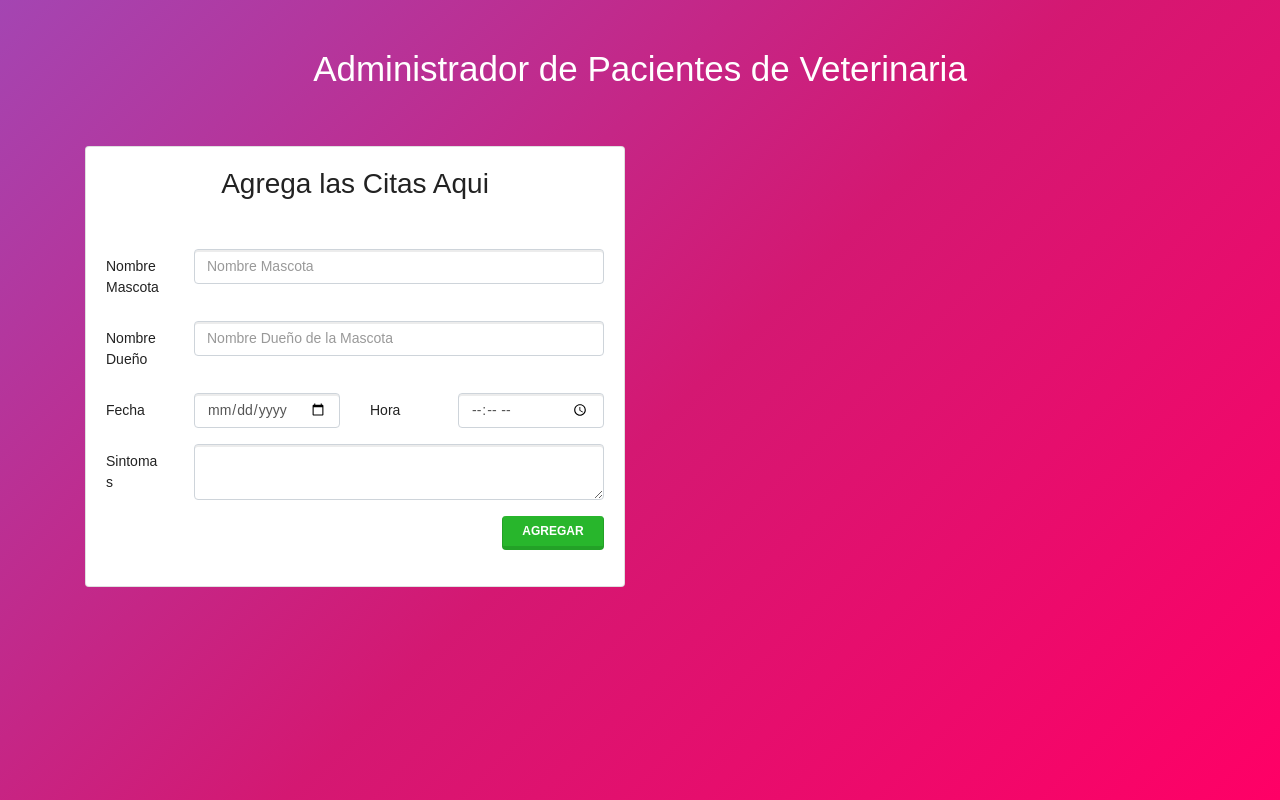
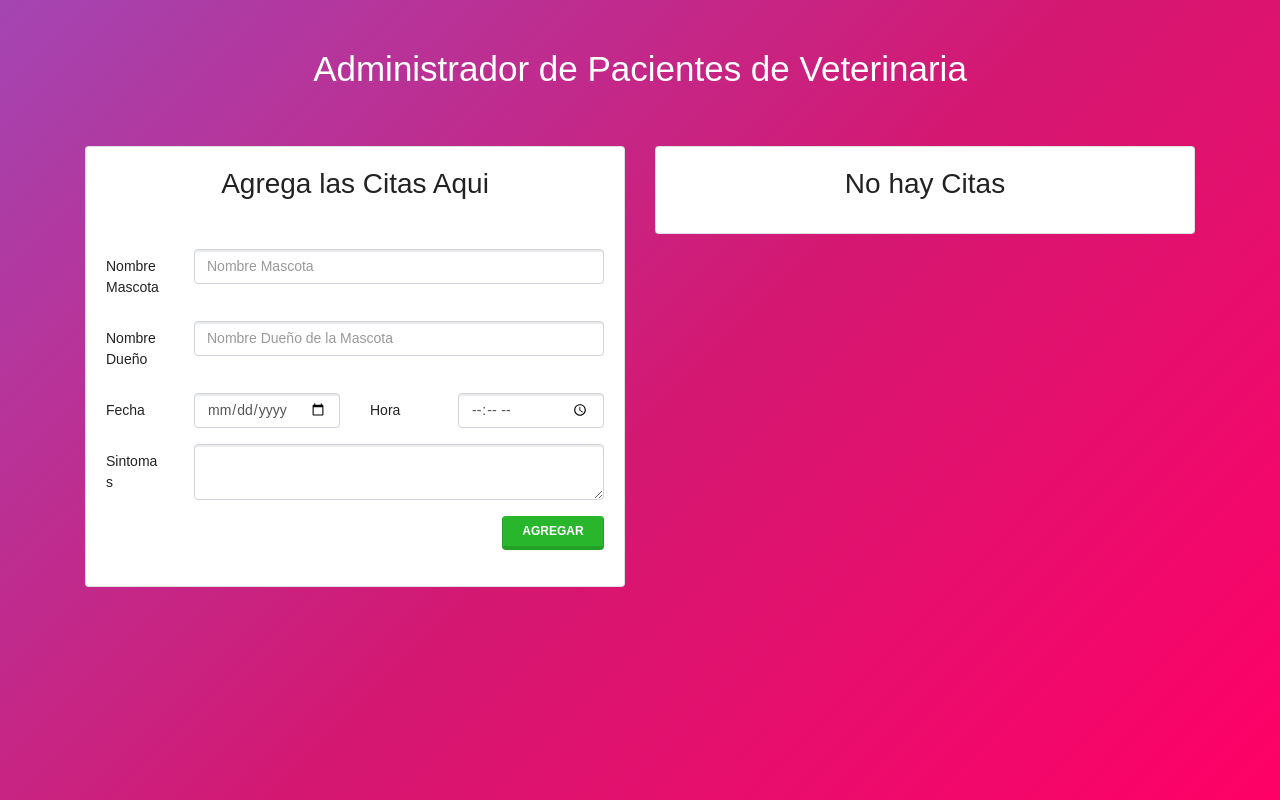
Before and after one commit to cristian9829/React-admin-pacientes-veterinaria, a React (Create React App) app: page / in a window 1280 px wide. Built offline with nearby package versions, Linux system fonts and the light colour scheme.

Commit message:
add the component for wacth the cites

```diff
--- a/src/App.js
+++ b/src/App.js
@@ -1,6 +1,7 @@
 import React from 'react';
 import Header from "./componentes/Header";
 import AgregarCita from './componentes/AgregarCita'
+import Listado from './componentes/ListaCitas';
 
 class App extends React.Component {
   state = {
@@ -27,6 +28,11 @@
               crearCita = {this.crearCita}
             />
           </div>
+          <div className="col-md-6">
+            <Listado
+              citas = {this.state.citas}
+            />
+          </div>
         </div>
       </div>
     );
--- /dev/null
+++ b/src/componentes/ListaCitas.js
@@ -0,0 +1,19 @@
+import React, {Component} from 'react';
+
+
+export default class ListaCitas extends Component{
+  render(){
+    const citas = this.props.citas
+
+    const mensaje = Object.keys(citas).length === 0 ? 'No hay Citas' : 'Administra tus citas aqui';
+
+
+    return(
+      <div className="card mt-5">
+        <div className="card-body">
+          <h2 className="card-title text-center">{mensaje}</h2>
+        </div>
+      </div>
+    )
+  }
+}
```
